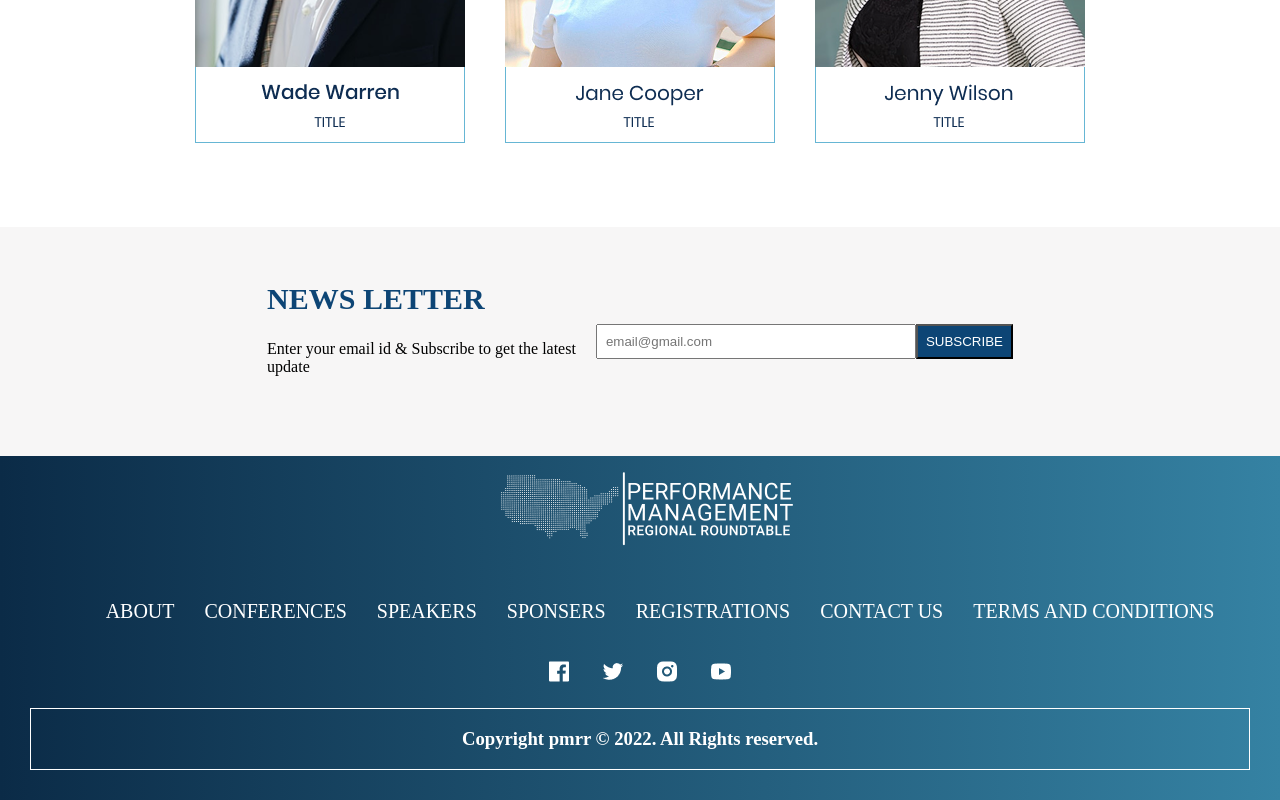
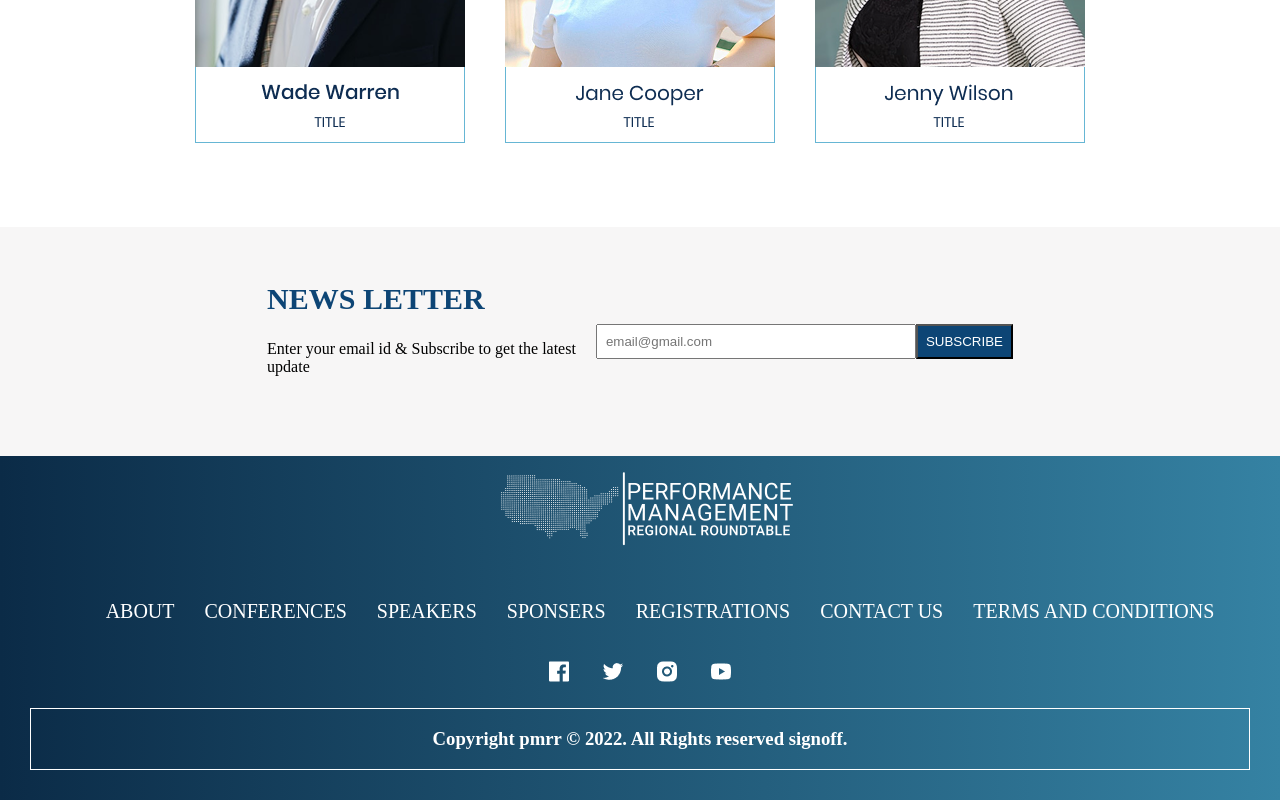
Before and after one commit to kkakshay19/Management-Webpage, a plain HTML site: page index.html in a window 1280 px wide. Shown: the part 2114-2914 px from the top of the page. Drawn offline with Linux system fonts and the light colour scheme; a web font is replaced by a local one.

Commit message:
Footer change

```diff
--- a/index.html
+++ b/index.html
@@ -132,7 +132,7 @@
                     </div>
                 </div>
                 <div class="end">
-                    <h3>Copyright pmrr © 2022. All Rights reserved.</h3>
+                    <h3>Copyright pmrr © 2022. All Rights reserved signoff.</h3>
                 </div>
             </div>
         </div>
```
